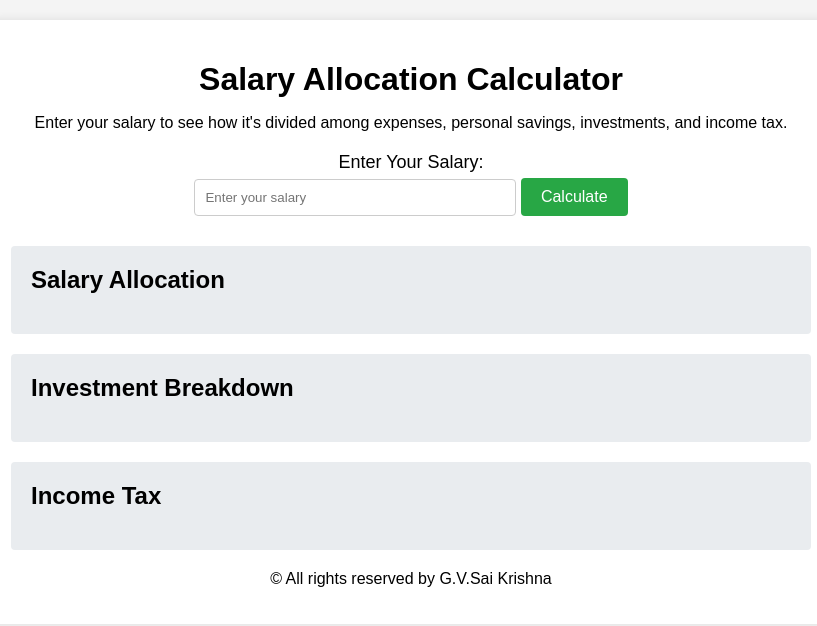
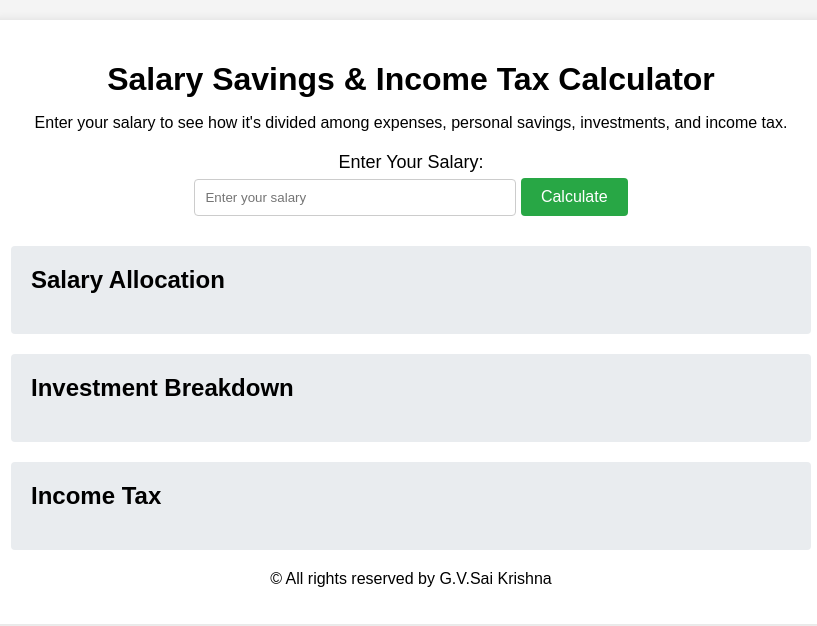
Before and after one commit to Saikrish6635/savings-tax-calculator, a plain HTML site: page index.html in a window 1280 px wide. Shown: the whole page, without its empty margins (229-1046 px from the left). Drawn offline with Linux system fonts and the light colour scheme.

Commit message:
Update index.html

```diff
--- a/index.html
+++ b/index.html
@@ -9,7 +9,7 @@
 <body>
     <div class="container">
         <header>
-            <h1>Salary Allocation Calculator</h1>
+            <h1>Salary Savings & Income Tax Calculator</h1>
             <p>Enter your salary to see how it's divided among expenses, personal savings, investments, and income tax.</p>
         </header>
         <main>
```
